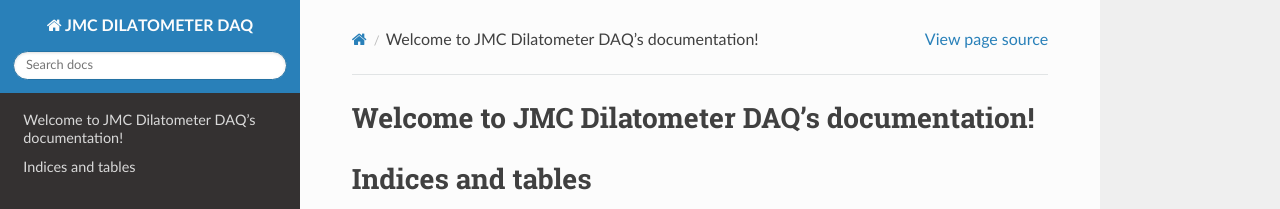
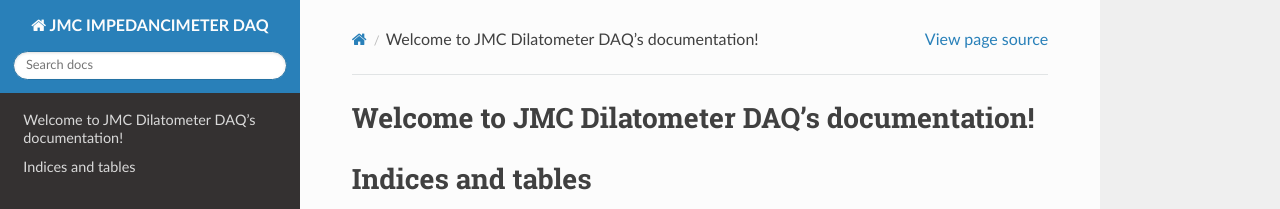
Before and after one commit to cruceno/JMC-IMPEDANCIMETER-DAQ, a Sphinx documentation site: the page built from docs/source/index.rst, in a window 1280 px wide. Shown: the top 209 px of the page. Built offline with Sphinx 7.4.7 and the Read the Docs theme 2.0.0, drawn with Linux system fonts in a browser that asks for light colours.

Commit message:
Update documentation config and gitignore

```diff
--- a/docs/source/conf.py
+++ b/docs/source/conf.py
@@ -51,7 +51,7 @@ source_suffix = '.rst'
 master_doc = 'index'
 
 # General information about the project.
-project = 'JMC DILATOMETER DAQ'
+project = 'JMC IMPEDANCIMETER DAQ'
 copyright = '2017, Javier M. Cruceño'
 author = 'Javier M. Cruceño'
 
@@ -113,7 +113,7 @@ html_static_path = ['_static']
 # -- Options for HTMLHelp output ------------------------------------------
 
 # Output file base name for HTML help builder.
-htmlhelp_basename = 'JMCDilatometerDAQdoc'
+htmlhelp_basename = 'JMCImpedancimeterDAQdoc'
 
 
 # -- Options for LaTeX output ---------------------------------------------
@@ -140,7 +140,7 @@ latex_elements = {
 # (source start file, target name, title,
 #  author, documentclass [howto, manual, or own class]).
 latex_documents = [
-    (master_doc, 'JMCDilatometerDAQ.tex', 'JMC Dilatometer DAQ Documentation',
+    (master_doc, 'JMCImpedancimeterDAQ.tex', 'JMC Impedancimeter DAQ Documentation',
      'Javier M. Cruceño', 'manual'),
 ]
 
@@ -150,7 +150,7 @@ latex_documents = [
 # One entry per manual page. List of tuples
 # (source start file, name, description, authors, manual section).
 man_pages = [
-    (master_doc, 'jmcagilentdaq', 'JMC Dilatometer DAQ Documentation',
+    (master_doc, 'jmcagilentdaq', 'JMC Impedancimeter DAQ Documentation',
      [author], 1)
 ]
 
@@ -161,8 +161,8 @@ man_pages = [
 # (source start file, target name, title, author,
 #  dir menu entry, description, category)
 texinfo_documents = [
-    (master_doc, 'JMCDilatometerDAQ', 'JMC Dilatometer DAQ Documentation',
-     author, 'JMCDilatometerDAQ', 'One line description of project.',
+    (master_doc, 'JMCImpedancimeterDAQ', 'JMC Impedancimeter DAQ Documentation',
+     author, 'JMCImpedancimeterDAQ', 'One line description of project.',
      'Miscellaneous'),
 ]
 
```
Also changed, not shown: 1 other file.
